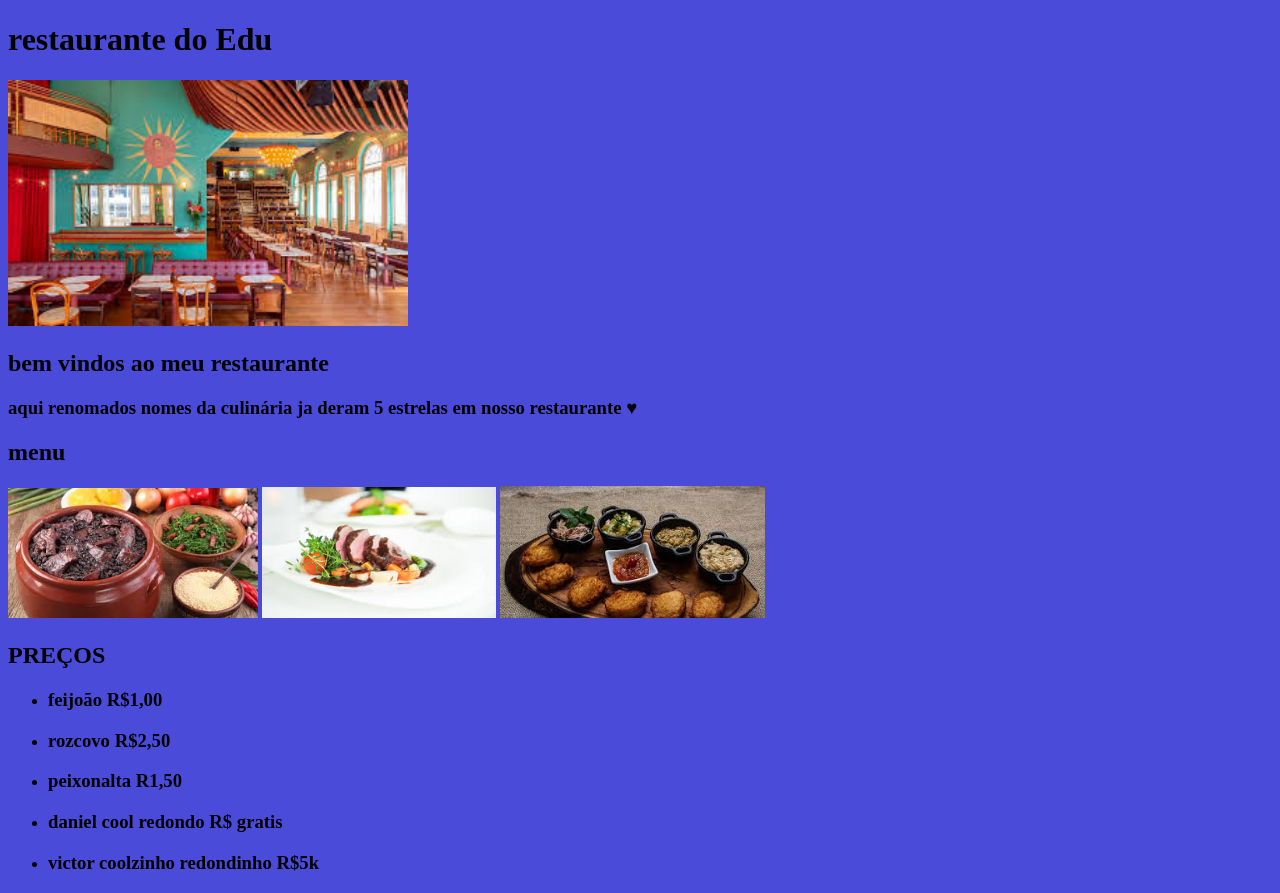
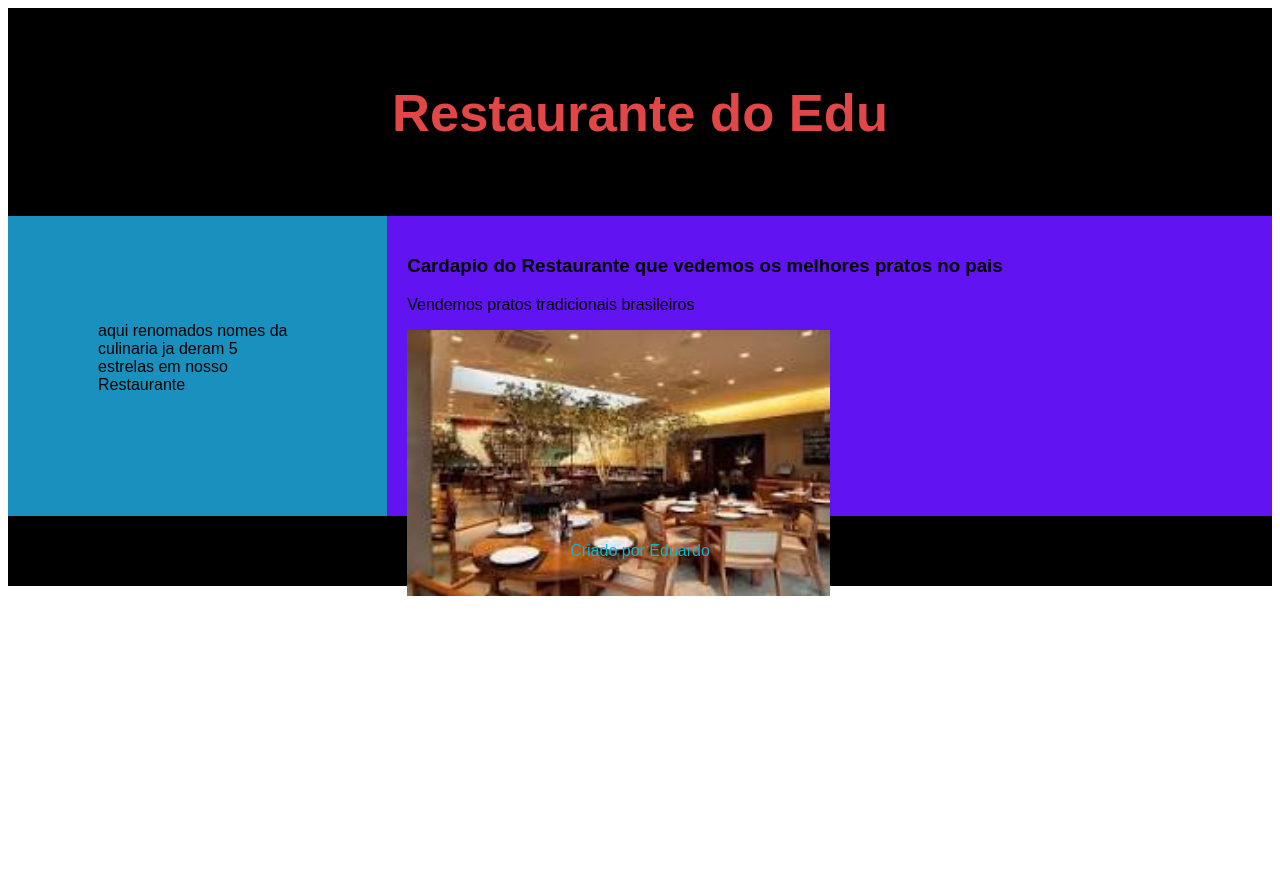
Before and after one commit to Eduardomarinho19/pwi-eduardo-marinho, a plain HTML site: page index.html in a window 1280 px wide. After the commit the page ends 800 px from the top, so only its background shows below. Drawn offline with Linux system fonts and the light colour scheme.

Commit message:
mudanca do css do meu layout

```diff
--- /dev/null
+++ b/aula07/style/externo.css
@@ -0,0 +1,4 @@
+p{
+    color: blue;
+    font-size: 4rem;
+}
--- a/index.html
+++ b/index.html
@@ -1,30 +1,36 @@
 <!DOCTYPE html>
 <html lang="en">
+
 <head>
+    <link rel="stylesheet" href="./style_index.css">
     <meta charset="UTF-8">
     <meta name="viewport" content="width=device-width, initial-scale=1.0">
-    <title>restaurante do Edu</title>
+    <title>Linguinçudos</title>
 </head>
-<body style="background-color: rgb(75, 75, 218);">
-   <h1><B>restaurante do Edu</B></h1>
-   <img src="pwi-eduardo-marinho/images/restaurante.jpg" alt="Italian Trulli" width="400">
-   <h2> bem vindos ao meu restaurante</h2>
-   <p><H3>aqui renomados nomes da culinária ja deram 5 estrelas em nosso restaurante ♥</h3></p>
-   <h2>menu</h2>
-   <img src="pwi-eduardo-marinho/images/comidas_1.jpg" alt="Italian Trulli" width="250">
-   <img src="pwi-eduardo-marinho/images/comidas_2.jpg" alt="Italian Trulli" width="234">
-   <img src="pwi-eduardo-marinho/images/comidas_3.jpg" alt="Italian Trulli" width="265">
- <h2>PREÇOS</h2>
-        <ul>
-          <li>
-              <h3> feijoão R$1,00 </h3>
-              <li> <h3>rozcovo R$2,50</h3></li>
-              <li><h3> peixonalta R1,50</h3></li>
-              <li><h3>daniel cool redondo R$ gratis</h3></li>
-              <li><h3>victor coolzinho redondinho R$5k</h3></li>
 
-          </li>
-        </ul>
+<body>
+    <header>
+        <h2>Restaurante do Edu</h2>
+    </header>
 
+    <section>
+        <nav>
+            <ul>
+                <li>aqui renomados nomes da culinaria ja deram 5 estrelas em nosso  Restaurante</li>
+        </nav>
+
+        <article>
+            <h1>Cardapio do Restaurante que vedemos os melhores pratos no pais</h1>
+            <p><Aqui nos vendemos linguinça, salsicha e balcons, mas n da forma tradicional,vendemos tudo isso dentro de
+                coxinhas.>
+                 <p>Vendemos pratos tradicionais brasileiros</p>
+            <img src="images/restaurante2.jpg" alt="Imagem da nossas lojas" class="imagem_tamanho"></img>
+        </article>
+    </section>
+
+    <footer>
+        <p>Criado por Eduardo</p>
+    </footer>
 </body>
+
 </html>
--- /dev/null
+++ b/style_index.css
@@ -0,0 +1,68 @@
+* {
+    box-sizing: border-box;
+}
+
+body {
+    font-family: Arial, Helvetica, sans-serif;
+}
+
+/* Isso serve para mudar style do header */
+header {
+    background-color: rgb(0, 0, 0);
+    padding: 30px;
+    text-align: center;
+    font-size: 35px;
+    color: rgb(226, 71, 71);
+}
+
+/*Cria duas colunas/caixas que flutuam uma ao lado da outra*/
+nav {
+    float: left;
+    width: 30%;
+    height: 300px;
+    background-color: rgb(26, 144, 190);
+    padding: 90px;
+}
+
+nav ul {
+    list-style-type: none;
+    padding: 0;
+}
+
+article {
+
+    float: left;
+    padding: 20px;
+    width: 70%;
+    background-color: rgb(97, 19, 241);
+    height: 300px;
+}
+
+/* Limpa os floats após as colunas */
+section::after {
+    content: "";
+    display: table;
+    clear: both;
+}
+
+/* Estilize o rodapé */
+footer {
+    background-color: rgb(0, 0, 0);
+    padding: 10px;
+    text-align: center;
+    color: rgb(21, 181, 202);
+}
+
+/* Layout responsivo - faz com que as duas colunas/caixas sejam empilhadas uma em cima da outra em vez de uma ao lado da outra, em telas pequenas */
+@media (max-width: 600px) {
+
+    nav,
+    article {
+        width: 100%;
+        height: auto;
+    }
+}
+
+.imagem_tamanho{
+    width: 50%
+}
```
Also changed, not shown: aula07/cssexterno.html (added, +13 -0 lines), lists/lists.html (added, +28 -0 lines), teste.html (+1 -0 lines), comando_atividades/comando_atividades.txt (added), images/restaurante2.jpg (added).
